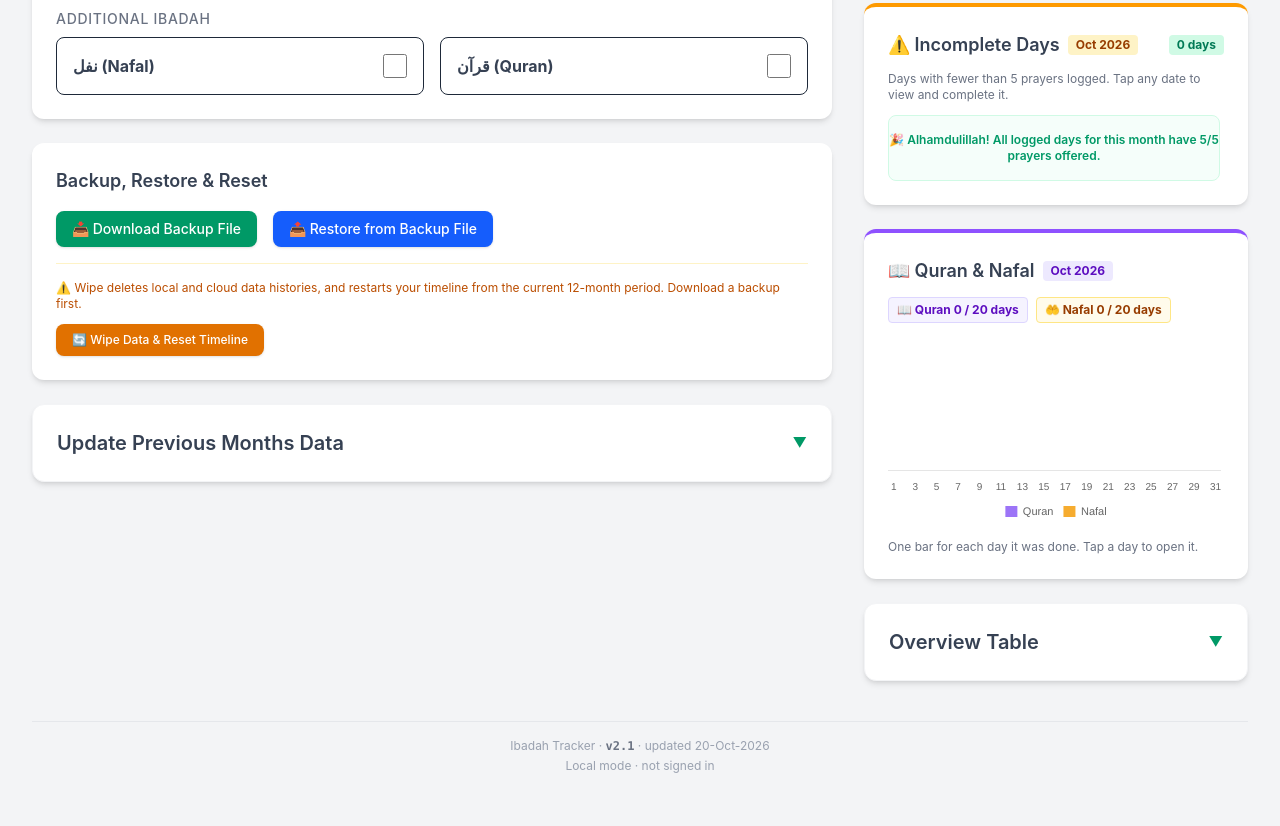
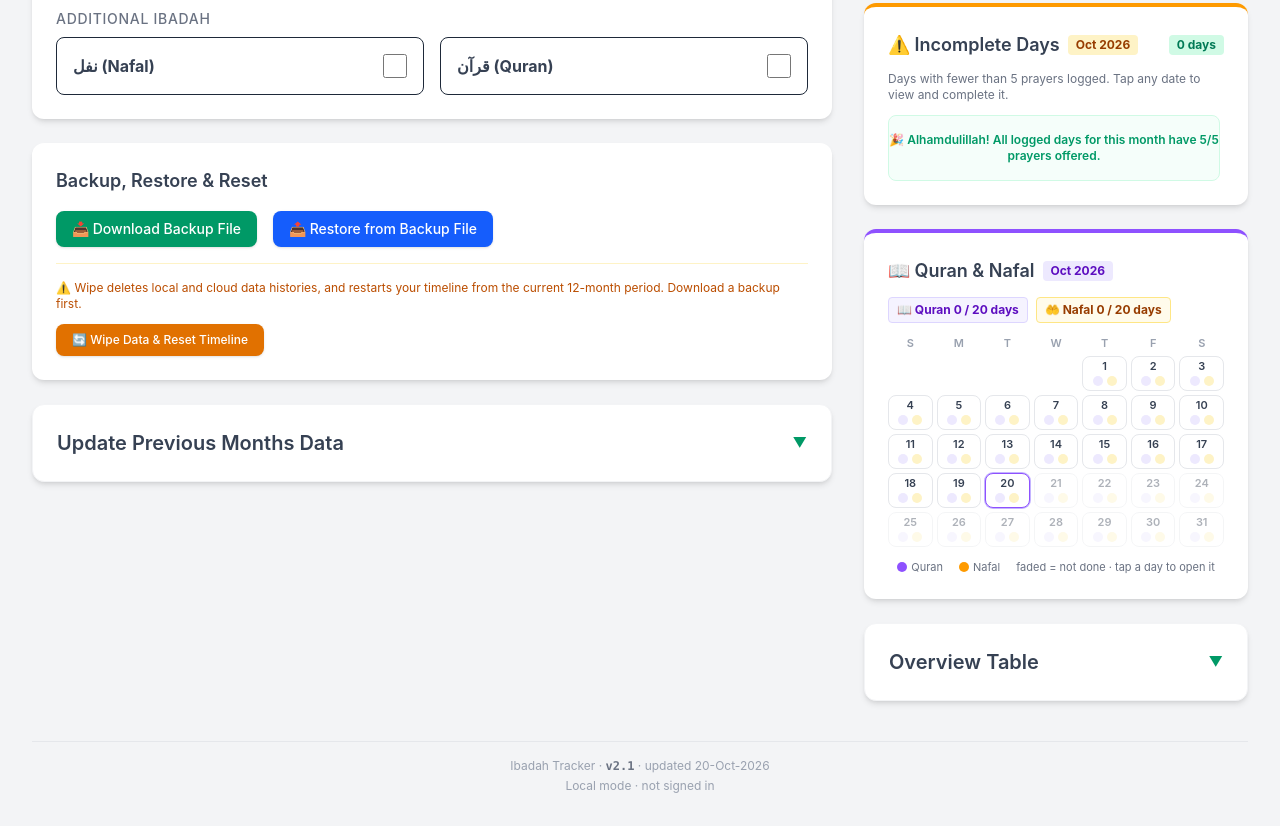
Before and after one commit to frawan/tracker, a website: page index.html in a window 1280 px wide. Shown: the part 605-1431 px from the top of the page. Drawn offline with Linux system fonts and the light colour scheme.

Commit message:
Quran & Nafal: calendar view instead of bar chart (CEO chose option A)
Month calendar with a Quran dot and a Nafal dot per day, faded when not
done, future days dimmed, today and the selected day outlined; tap a day
to open it.

Co-Authored-By: Claude Opus 5.5 <noreply@anthropic.com>
Claude-Session: https://claude.ai/code/session_013REeXA7AFCkg4cXXKrWD8X

```diff
--- a/index.html
+++ b/index.html
@@ -207,10 +207,17 @@
                         <span id="qn-quran-total" class="px-2 py-1 rounded bg-violet-50 text-violet-800 border border-violet-200">Quran 0 days</span>
                         <span id="qn-nafal-total" class="px-2 py-1 rounded bg-amber-50 text-amber-800 border border-amber-200">Nafal 0 days</span>
                     </div>
-                    <div class="relative w-full h-48 md:max-lg:h-56">
-                        <canvas id="quranNafalChart"></canvas>
+                    <div>
+                        <div class="grid grid-cols-7 gap-1 text-center text-[11px] font-semibold text-gray-400 mb-1">
+                            <div>S</div><div>M</div><div>T</div><div>W</div><div>T</div><div>F</div><div>S</div>
+                        </div>
+                        <div id="qn-calendar" class="grid grid-cols-7 gap-1"></div>
                     </div>
-                    <p class="text-xs text-gray-500">One bar for each day it was done. Tap a day to open it.</p>
+                    <div class="flex flex-wrap justify-center gap-x-4 gap-y-1 text-[11px] text-gray-500">
+                        <span class="flex items-center gap-1"><span class="w-2.5 h-2.5 rounded-full bg-violet-500 inline-block"></span> Quran</span>
+                        <span class="flex items-center gap-1"><span class="w-2.5 h-2.5 rounded-full bg-amber-500 inline-block"></span> Nafal</span>
+                        <span>faded = not done · tap a day to open it</span>
+                    </div>
                 </div>
 
                 <!-- Overview Table -->
@@ -483,7 +490,6 @@
         let monthsOrder = [];
         window.appData = null;
         let chartInstance = null;
-        let quranNafalChart = null;
 
         // Automatically rolls the 12-month window to end at the selected calendar date
         function calculateTimelineOrder(referenceDate = null) {
@@ -1034,17 +1040,20 @@
             renderQuranNafal();
         }
 
-        // Quran & Nafal: two bars per day for the month of the selected date
+        // Quran & Nafal: month calendar with a Quran dot and a Nafal dot on each day
         function renderQuranNafal() {
-            const canvas = document.getElementById("quranNafalChart");
-            if (!canvas) return;
+            const grid = document.getElementById("qn-calendar");
+            if (!grid) return;
 
             const dateInputVal = document.getElementById("tracker-date").value;
-            const activeDate = dateInputVal ? parseLocalDate(dateInputVal) : new Date();
+            const selected = dateInputVal || localDateStr();
+            const activeDate = parseLocalDate(selected);
             const year = activeDate.getFullYear();
             const monthIdx = activeDate.getMonth();
             const monthPadded = String(monthIdx + 1).padStart(2, '0');
             const daysInMonth = new Date(year, monthIdx + 1, 0).getDate();
+            const firstWeekday = new Date(year, monthIdx, 1).getDay(); // 0 = Sunday
+            const todayStr = localDateStr();
 
             // Days counted: all days for past months, days so far for the current month, none for future months
             const today = new Date();
@@ -1052,62 +1061,33 @@
             if (year === today.getFullYear() && monthIdx === today.getMonth()) daysCounted = today.getDate();
             else if (year > today.getFullYear() || (year === today.getFullYear() && monthIdx > today.getMonth())) daysCounted = 0;
 
-            const labels = [], dateKeys = [], quran = [], nafal = [];
             let quranDays = 0, nafalDays = 0;
+            let cells = '';
+            for (let i = 0; i < firstWeekday; i++) cells += '<div></div>';
             for (let day = 1; day <= daysInMonth; day++) {
-                const dayPadded = String(day).padStart(2, '0');
-                const key = `${year}-${monthPadded}-${dayPadded}`;
+                const key = `${year}-${monthPadded}-${String(day).padStart(2, '0')}`;
                 const log = (window.appData && window.appData.dailyLogs && window.appData.dailyLogs[key]) || {};
-                labels.push(String(day));
-                dateKeys.push(key);
-                quran.push(log.quran ? 1 : 0);
-                nafal.push(log.nafal ? 1 : 0);
                 if (log.quran) quranDays++;
                 if (log.nafal) nafalDays++;
+                const isFuture = key > todayStr;
+                const isSelected = key === selected;
+                const border = isSelected ? 'border-violet-500 ring-1 ring-violet-300' : (key === todayStr ? 'border-emerald-400' : 'border-gray-200');
+                cells += `
+                    <button type="button" onclick="jumpToDate('${key}')" title="${day} ${monthMap[monthIdx]}: Quran ${log.quran ? '✓' : '✗'}, Nafal ${log.nafal ? '✓' : '✗'}"
+                        class="border ${border} rounded-lg py-1 pointer-coarse:py-1.5 flex flex-col items-center gap-1 bg-white hover:bg-violet-50 transition cursor-pointer ${isFuture ? 'opacity-40' : ''}">
+                        <span class="text-[11px] font-semibold text-gray-700 leading-none">${day}</span>
+                        <span class="flex gap-1">
+                            <span class="w-2.5 h-2.5 rounded-full ${log.quran ? 'bg-violet-500' : 'bg-violet-100'}"></span>
+                            <span class="w-2.5 h-2.5 rounded-full ${log.nafal ? 'bg-amber-500' : 'bg-amber-100'}"></span>
+                        </span>
+                    </button>`;
             }
+            grid.innerHTML = cells;
 
             document.getElementById("qn-month-label").innerText = `${monthMap[monthIdx]} ${year}`;
             const of = daysCounted > 0 ? ` / ${daysCounted}` : '';
             document.getElementById("qn-quran-total").innerText = `📖 Quran ${quranDays}${of} days`;
             document.getElementById("qn-nafal-total").innerText = `🤲 Nafal ${nafalDays}${of} days`;
-
-            if (quranNafalChart) quranNafalChart.destroy();
-            quranNafalChart = new Chart(canvas.getContext('2d'), {
-                type: 'bar',
-                data: {
-                    labels,
-                    datasets: [
-                        { label: 'Quran', data: quran, backgroundColor: 'rgba(139, 92, 246, 0.85)', borderRadius: 2, categoryPercentage: 0.85, barPercentage: 0.9 },
-                        { label: 'Nafal', data: nafal, backgroundColor: 'rgba(245, 158, 11, 0.85)', borderRadius: 2, categoryPercentage: 0.85, barPercentage: 0.9 }
-                    ]
-                },
-                options: {
-                    responsive: true,
-                    maintainAspectRatio: false,
-                    animation: false,
-                    scales: {
-                        y: { display: false, min: 0, max: 1 },
-                        x: {
-                            grid: { display: false },
-                            ticks: { autoSkip: true, maxRotation: 0, font: { size: 10 } }
-                        }
-                    },
-                    plugins: {
-                        legend: { position: 'bottom', labels: { boxWidth: 12, font: { size: 11 } } },
-                        tooltip: {
-                            callbacks: {
-                                title: items => `${items[0].label} ${monthMap[monthIdx]} ${year}`,
-                                label: item => `${item.dataset.label}: ${item.raw ? 'done ✓' : 'not done'}`
-                            }
-                        }
-                    },
-                    // Tap a day to open it in Daily Entry
-                    onClick: (evt, elements, chart) => {
-                        const hit = chart.getElementsAtEventForMode(evt, 'index', { intersect: false }, false);
-                        if (hit.length) jumpToDate(dateKeys[hit[0].index]);
-                    }
-                }
-            });
         }
         window.renderQuranNafal = renderQuranNafal;
         window.calculateAndRenderStats = calculateAndRenderStats;
```
Also changed, not shown: vendor/tailwind.css.
